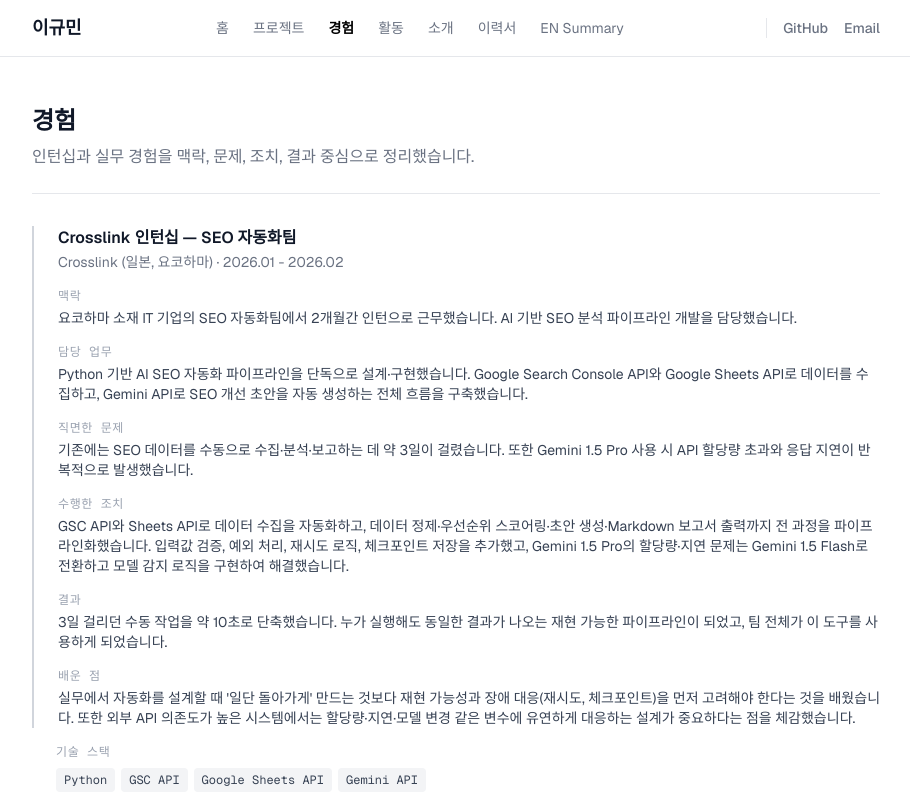
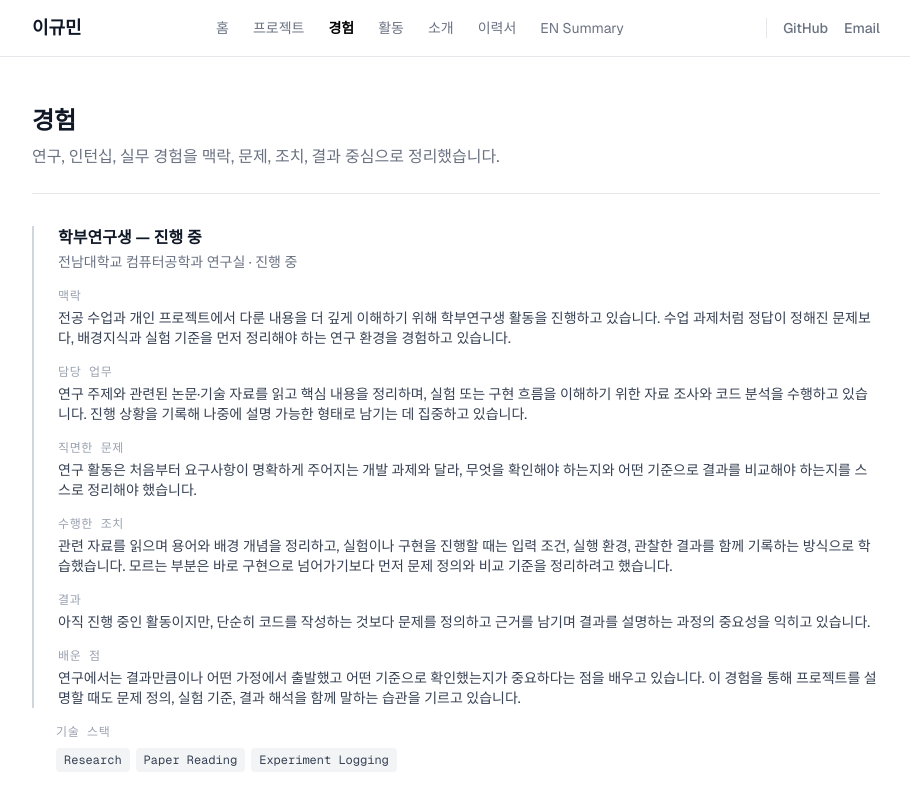
Before and after one commit to lukemin-dev/gyumin-archive, a Next.js app: page /experience in a window 1280 px wide. Shown: the top 800 px of the page, without its empty margins (184-1094 px from the left). Built offline with nearby package versions, Linux system fonts and the light colour scheme.

Commit message:
Add undergraduate research experience

```diff
--- a/src/app/experience/page.tsx
+++ b/src/app/experience/page.tsx
@@ -5,7 +5,7 @@ import SkillTag from "@/components/SkillTag";
 
 export const metadata = {
   title: "경험 | 이규민",
-  description: "이규민의 인턴십 및 실무 경험입니다.",
+  description: "이규민의 연구, 인턴십, 실무 경험입니다.",
 };
 
 export default function ExperiencePage() {
@@ -13,7 +13,7 @@ export default function ExperiencePage() {
     <div>
       <PageHeader
         title="경험"
-        description="인턴십과 실무 경험을 맥락, 문제, 조치, 결과 중심으로 정리했습니다."
+        description="연구, 인턴십, 실무 경험을 맥락, 문제, 조치, 결과 중심으로 정리했습니다."
       />
 
       {experiences.map((exp) => (
--- a/src/data/experience.ts
+++ b/src/data/experience.ts
@@ -1,6 +1,24 @@
 import type { Experience } from "@/types";
 
 export const experiences: Experience[] = [
+  {
+    title: "학부연구생 — 진행 중",
+    company: "전남대학교 컴퓨터공학과 연구실",
+    period: "진행 중",
+    context:
+      "전공 수업과 개인 프로젝트에서 다룬 내용을 더 깊게 이해하기 위해 학부연구생 활동을 진행하고 있습니다. 수업 과제처럼 정답이 정해진 문제보다, 배경지식과 실험 기준을 먼저 정리해야 하는 연구 환경을 경험하고 있습니다.",
+    responsibility:
+      "연구 주제와 관련된 논문·기술 자료를 읽고 핵심 내용을 정리하며, 실험 또는 구현 흐름을 이해하기 위한 자료 조사와 코드 분석을 수행하고 있습니다. 진행 상황을 기록해 나중에 설명 가능한 형태로 남기는 데 집중하고 있습니다.",
+    problemEncountered:
+      "연구 활동은 처음부터 요구사항이 명확하게 주어지는 개발 과제와 달라, 무엇을 확인해야 하는지와 어떤 기준으로 결과를 비교해야 하는지를 스스로 정리해야 했습니다.",
+    actionTaken:
+      "관련 자료를 읽으며 용어와 배경 개념을 정리하고, 실험이나 구현을 진행할 때는 입력 조건, 실행 환경, 관찰한 결과를 함께 기록하는 방식으로 학습했습니다. 모르는 부분은 바로 구현으로 넘어가기보다 먼저 문제 정의와 비교 기준을 정리하려고 했습니다.",
+    result:
+      "아직 진행 중인 활동이지만, 단순히 코드를 작성하는 것보다 문제를 정의하고 근거를 남기며 결과를 설명하는 과정의 중요성을 익히고 있습니다.",
+    whatILearned:
+      "연구에서는 결과만큼이나 어떤 가정에서 출발했고 어떤 기준으로 확인했는지가 중요하다는 점을 배우고 있습니다. 이 경험을 통해 프로젝트를 설명할 때도 문제 정의, 실험 기준, 결과 해석을 함께 말하는 습관을 기르고 있습니다.",
+    techStack: ["Research", "Paper Reading", "Experiment Logging"],
+  },
   {
     title: "Crosslink 인턴십 — SEO 자동화팀",
     company: "Crosslink (일본, 요코하마)",
```
